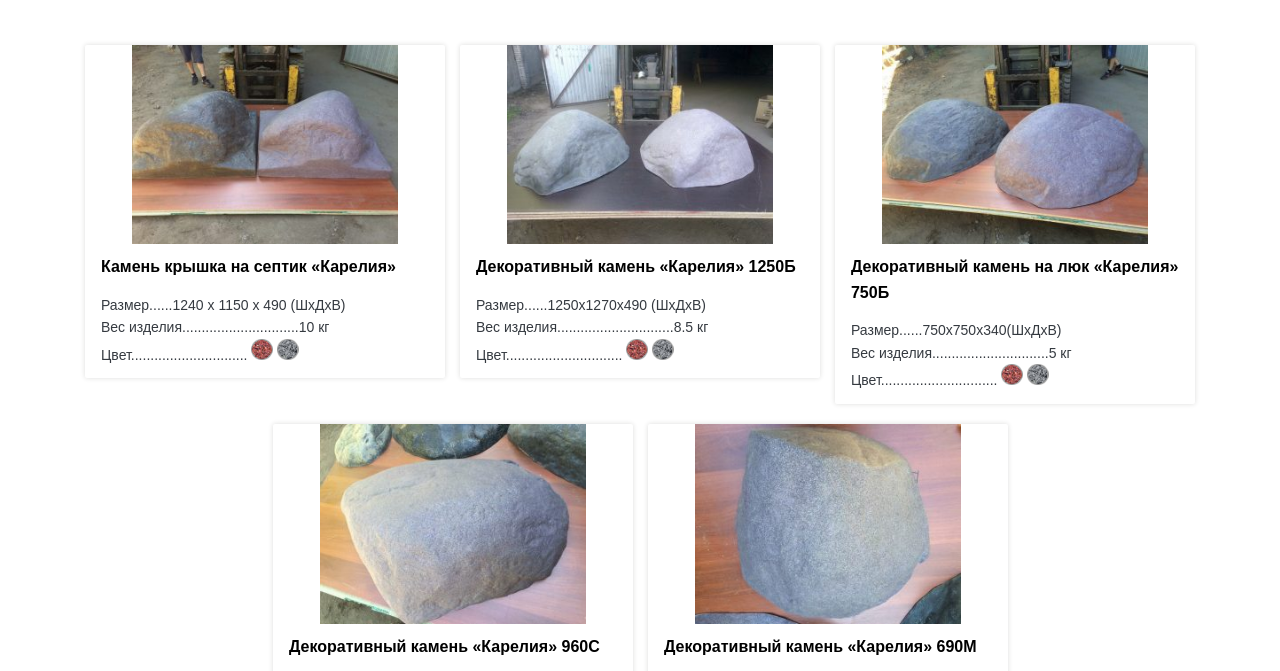
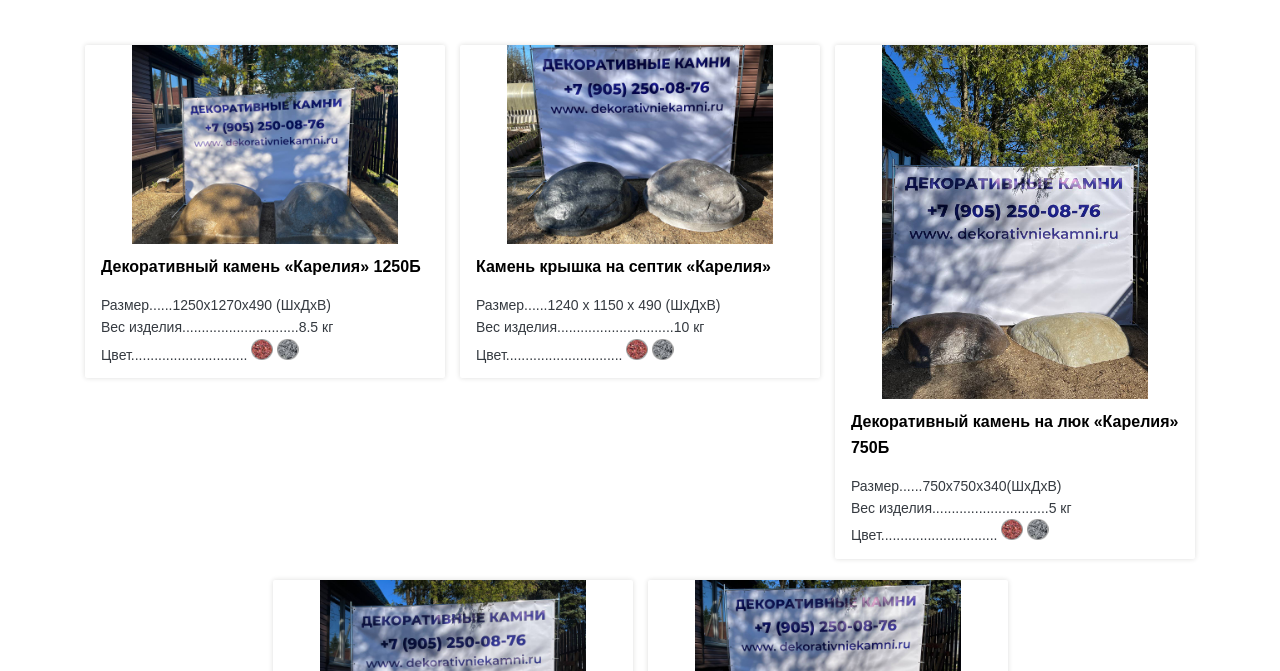
Before and after one commit to Egor-record/kamni, a website: page public/index.html in a window 1280 px wide. Shown: the part 254-925 px from the top of the page. Drawn offline with Linux system fonts and the light colour scheme; some packages are replaced by stand-ins of ours.

Commit message:
new photos for market and slider

```diff
--- a/public/index.html
+++ b/public/index.html
@@ -55,10 +55,29 @@
 				<h1 class="g-color-black text-center catalog_header">Декоративные камни</h1>
 				<div class="catalog_wrapper mt-5 catalog_wrapper--soundguard-edition">
 					<ul class="row ml-0 mt-3 pl-0 catalog_ul mb-5">
+
+						<li class="col-12 col-md-6 col-lg-4 g-list-style item-1299">
+							<div class="has-shadow">
+								<div class="text-center isotex-item_img">
+									<a href="wp-content/uploads/2024/1.jpg" class='fresco stones-fresco' data-fresco-group='example' data-fresco-caption="Декоративный камень «Карелия» 1250Б"> <img width="267" height="200" src="wp-content/uploads/2024/1.jpg" class="attachment-284x200 size-284x200 wp-post-image" alt="" srcset="wp-content/uploads/2024/1.jpg 960w, wp-content/uploads/2024/1.jpg 300w, wp-content/uploads/2024/1.jpg 768w" sizes="(max-width: 267px) 100vw, 267px" /> </a>
+
+								</div>
+								<div class="catalog_item d-block text-left isotex-item">
+									<p class="catalog_item_name g-color-black"> Декоративный камень «Карелия» 1250Б</p>
+									<p class="g-color-black isotex-describe-text"> Размер......1250x1270x490 (ШхДхВ)</p>
+									<p class="g-color-black isotex-describe-text"> Вес изделия..............................8.5 кг</p>
+									<p class="g-color-black isotex-describe-text"> Цвет..............................
+										<a class="stones-colors stones-color-second" href="index.html#" title="Красный гранит"></a>
+										<a class="stones-colors stones-color-third" href="index.html#" title="Серый гранит"></a>
+									</p>
+								</div>
+							</div>
+						</li>
+
 						<li class="col-12 col-md-6 col-lg-4 g-list-style item-1331">
 							<div class="has-shadow">
 								<div class="text-center isotex-item_img">
-									<a href="wp-content/uploads/2018/07/Фото-к-№1-1.jpg" class='fresco stones-fresco' data-fresco-group='example' data-fresco-caption="Камень крышка на септик «Карелия»"> <img width="267" height="200" src="wp-content/uploads/2018/07/Фото-к-№1-1.jpg" class="attachment-284x200 size-284x200 wp-post-image" alt="" srcset="wp-content/uploads/2018/07/Фото-к-№1-1.jpg 960w, wp-content/uploads/2018/07/Фото-к-№1-1-300x225.jpg 300w, wp-content/uploads/2018/07/Фото-к-№1-1-768x576.jpg 768w" sizes="(max-width: 267px) 100vw, 267px" /> </a>
+									<a href="wp-content/uploads/2024/2.jpg" class='fresco stones-fresco' data-fresco-group='example' data-fresco-caption="Камень крышка на септик «Карелия»"> <img width="267" height="200" src="wp-content/uploads/2024/2.jpg" class="attachment-284x200 size-284x200 wp-post-image" alt="" srcset="wp-content/uploads/2024/2.jpg 960w, wp-content/uploads/2024/2.jpg 300w, wp-content/uploads/2024/2.jpg 768w" sizes="(max-width: 267px) 100vw, 267px" /> </a>
 
 								</div>
 								<div class="catalog_item d-block text-left isotex-item">
@@ -72,27 +91,11 @@
 								</div>
 							</div>
 						</li>
-						<li class="col-12 col-md-6 col-lg-4 g-list-style item-1299">
-							<div class="has-shadow">
-								<div class="text-center isotex-item_img">
-									<a href="wp-content/uploads/2018/07/фото-к-№2.jpg" class='fresco stones-fresco' data-fresco-group='example' data-fresco-caption="Декоративный камень «Карелия» 1250Б"> <img width="267" height="200" src="wp-content/uploads/2018/07/фото-к-№2.jpg" class="attachment-284x200 size-284x200 wp-post-image" alt="" srcset="wp-content/uploads/2018/07/фото-к-№2.jpg 960w, wp-content/uploads/2018/07/фото-к-№2-300x225.jpg 300w, wp-content/uploads/2018/07/фото-к-№2-768x576.jpg 768w" sizes="(max-width: 267px) 100vw, 267px" /> </a>
 
-								</div>
-								<div class="catalog_item d-block text-left isotex-item">
-									<p class="catalog_item_name g-color-black"> Декоративный камень «Карелия» 1250Б</p>
-									<p class="g-color-black isotex-describe-text"> Размер......1250x1270x490 (ШхДхВ)</p>
-									<p class="g-color-black isotex-describe-text"> Вес изделия..............................8.5 кг</p>
-									<p class="g-color-black isotex-describe-text"> Цвет..............................
-										<a class="stones-colors stones-color-second" href="index.html#" title="Красный гранит"></a>
-										<a class="stones-colors stones-color-third" href="index.html#" title="Серый гранит"></a>
-									</p>
-								</div>
-							</div>
-						</li>
 						<li class="col-12 col-md-6 col-lg-4 g-list-style item-1295">
 							<div class="has-shadow">
 								<div class="text-center isotex-item_img">
-									<a href="wp-content/uploads/2018/07/Фото-к-№3.jpg" class='fresco stones-fresco' data-fresco-group='example' data-fresco-caption="Декоративный камент на люк «Карелия» 750Б"> <img width="267" height="200" src="wp-content/uploads/2018/07/Фото-к-№3.jpg" class="attachment-284x200 size-284x200 wp-post-image" alt="" srcset="wp-content/uploads/2018/07/Фото-к-№3.jpg 960w, wp-content/uploads/2018/07/Фото-к-№3-300x225.jpg 300w, wp-content/uploads/2018/07/Фото-к-№3-768x576.jpg 768w" sizes="(max-width: 267px) 100vw, 267px" />
+									<a href="wp-content/uploads/2024/3.jpg" class='fresco stones-fresco' data-fresco-group='example' data-fresco-caption="Декоративный камент на люк «Карелия» 750Б"> <img width="267" height="200" src="wp-content/uploads/2024/3.jpg" class="attachment-284x200 size-284x200 wp-post-image" alt="" srcset="wp-content/uploads/2024/3.jpg 960w, wp-content/uploads/2024/3.jpg, wp-content/uploads/2024/3.jpg 768w" sizes="(max-width: 267px) 100vw, 267px" />
 									</a>
 								</div>
 								<div class="catalog_item d-block text-left isotex-item">
@@ -110,7 +113,7 @@
 						<li class="col-12 col-md-6 col-lg-4 g-list-style item-1302">
 							<div class="has-shadow">
 								<div class="text-center isotex-item_img">
-									<a href="wp-content/uploads/2018/07/Фото-к-№4.jpg" class='fresco stones-fresco' data-fresco-group='example' data-fresco-caption="Декоративный камень «Карелия» 960С"> <img width="267" height="200" src="wp-content/uploads/2018/07/Фото-к-№4.jpg" class="attachment-284x200 size-284x200 wp-post-image" alt="" srcset="wp-content/uploads/2018/07/Фото-к-№4.jpg 960w, wp-content/uploads/2018/07/Фото-к-№4-300x225.jpg 300w, wp-content/uploads/2018/07/Фото-к-№4-768x576.jpg 768w" sizes="(max-width: 267px) 100vw, 267px" /> </a>
+									<a href="wp-content/uploads/2024/4.jpg" class='fresco stones-fresco' data-fresco-group='example' data-fresco-caption="Декоративный камень «Карелия» 960С"> <img width="267" height="200" src="wp-content/uploads/2024/4.jpg" class="attachment-284x200 size-284x200 wp-post-image" alt="" srcset="wp-content/uploads/2024/4.jpg 960w, wp-content/uploads/2024/4.jpg 300w, wp-content/uploads/2024/4.jpg 768w" sizes="(max-width: 267px) 100vw, 267px" /> </a>
 								</div>
 								<div class="catalog_item d-block text-left isotex-item">
 									<p class="catalog_item_name g-color-black"> Декоративный камень «Карелия» 960С</p>
@@ -126,7 +129,7 @@
 						<li class="col-12 col-md-6 col-lg-4 g-list-style item-1305">
 							<div class="has-shadow">
 								<div class="text-center isotex-item_img">
-									<a href="wp-content/uploads/2018/07/Фото-к-№5.jpg" class='fresco stones-fresco' data-fresco-group='example' data-fresco-caption="Декоративный камень «Карелия» 690М"> <img width="267" height="200" src="wp-content/uploads/2018/07/Фото-к-№5.jpg" class="attachment-284x200 size-284x200 wp-post-image" alt="" srcset="wp-content/uploads/2018/07/Фото-к-№5.jpg 960w, wp-content/uploads/2018/07/Фото-к-№5-300x225.jpg 300w, wp-content/uploads/2018/07/Фото-к-№5-768x576.jpg 768w" sizes="(max-width: 267px) 100vw, 267px" /> </a>
+									<a href="wp-content/uploads/2024/5.jpg" class='fresco stones-fresco' data-fresco-group='example' data-fresco-caption="Декоративный камень «Карелия» 690М"> <img width="267" height="200" src="wp-content/uploads/2024/5.jpg" class="attachment-284x200 size-284x200 wp-post-image" alt="" srcset="wp-content/uploads/2024/5.jpg 960w, wp-content/uploads/2024/5.jpg 300w, wp-content/uploads/2024/5.jpg 768w" sizes="(max-width: 267px) 100vw, 267px" /> </a>
 								</div>
 								<div class="catalog_item d-block text-left isotex-item">
 									<p class="catalog_item_name g-color-black"> Декоративный камень «Карелия» 690М</p>
@@ -260,15 +263,15 @@
 		<section class="main-slider-footer">
 			<div class="container">
 				<div class="js-main-footer-slider">
-					<div> <img data-lazy="/wp-content/themes/ptservice/assets/img/slider-footer/1.jpeg" alt="Фотография нашей продукции" width="225" height="300"></div>
-					<div> <img data-lazy="/wp-content/themes/ptservice/assets/img/slider-footer/2.jpeg" alt="Фотография нашей продукции" width="225" height="300"></div>
-					<div> <img data-lazy="/wp-content/themes/ptservice/assets/img/slider-footer/3.jpeg" alt="Фотография нашей продукции" width="225" height="300"></div>
-					<div> <img data-lazy="/wp-content/themes/ptservice/assets/img/slider-footer/4.jpeg" alt="Фотография нашей продукции" width="225" height="300"></div>
-					<div> <img data-lazy="/wp-content/themes/ptservice/assets/img/slider-footer/5.jpeg" alt="Фотография нашей продукции" width="225" height="300"></div>
-					<div> <img data-lazy="/wp-content/themes/ptservice/assets/img/slider-footer/6.jpeg" alt="Фотография нашей продукции" width="225" height="300"></div>
-					<div> <img data-lazy="/wp-content/themes/ptservice/assets/img/slider-footer/7.jpeg" alt="Фотография нашей продукции" width="300" height="225"></div>
-					<div> <img data-lazy="/wp-content/themes/ptservice/assets/img/slider-footer/8.jpeg" alt="Фотография нашей продукции" width="225" height="300"></div>
-					<div> <img data-lazy="/wp-content/themes/ptservice/assets/img/slider-footer/9.jpeg" alt="Фотография нашей продукции" width="300" height="225"></div>
+					<div> <img data-lazy="/wp-content/themes/ptservice/assets/img/slider/1.jpg" alt="Фотография нашей продукции" width="300" height="225"></div>
+					<div> <img data-lazy="/wp-content/themes/ptservice/assets/img/slider/2.jpg" alt="Фотография нашей продукции" width="300" height="225"></div>
+					<div> <img data-lazy="/wp-content/themes/ptservice/assets/img/slider/3.jpg" alt="Фотография нашей продукции" width="300" height="225"></div>
+					<div> <img data-lazy="/wp-content/themes/ptservice/assets/img/slider/4.jpg" alt="Фотография нашей продукции" width="300" height="225"></div>
+					<div> <img data-lazy="/wp-content/themes/ptservice/assets/img/slider/5.jpg" alt="Фотография нашей продукции" width="300" height="225"></div>
+					<div> <img data-lazy="/wp-content/themes/ptservice/assets/img/slider/6.jpg" alt="Фотография нашей продукции" width="300" height="225"></div>
+					<div> <img data-lazy="/wp-content/themes/ptservice/assets/img/slider/7.jpg" alt="Фотография нашей продукции" width="300" height="225"></div>
+					<div> <img data-lazy="/wp-content/themes/ptservice/assets/img/slider/8.jpg" alt="Фотография нашей продукции" width="300" height="225"></div>
+					<div> <img data-lazy="/wp-content/themes/ptservice/assets/img/slider/9.jpg" alt="Фотография нашей продукции" width="300" height="225"></div>
 
 
 			</div>
```
Also changed, not shown: public/wp-content/themes/ptservice/assets/img/slider/1.jpg (added), public/wp-content/themes/ptservice/assets/img/slider/2.jpg (added), public/wp-content/themes/ptservice/assets/img/slider/3.jpg (added), public/wp-content/themes/ptservice/assets/img/slider/4.jpg (added), public/wp-content/themes/ptservice/assets/img/slider/5.jpg (added), public/wp-content/themes/ptservice/assets/img/slider/6.jpg (added), public/wp-content/themes/ptservice/assets/img/slider/7.jpg (added), public/wp-content/themes/ptservice/assets/img/slider/8.jpg (added), public/wp-content/themes/ptservice/assets/img/slider/9.jpg (added), public/wp-content/uploads/2024/1.jpg (added), public/wp-content/uploads/2024/2.jpg (added), public/wp-content/uploads/2024/3.jpg (added), public/wp-content/uploads/2024/4.jpg (added), public/wp-content/uploads/2024/5.jpg (added).
